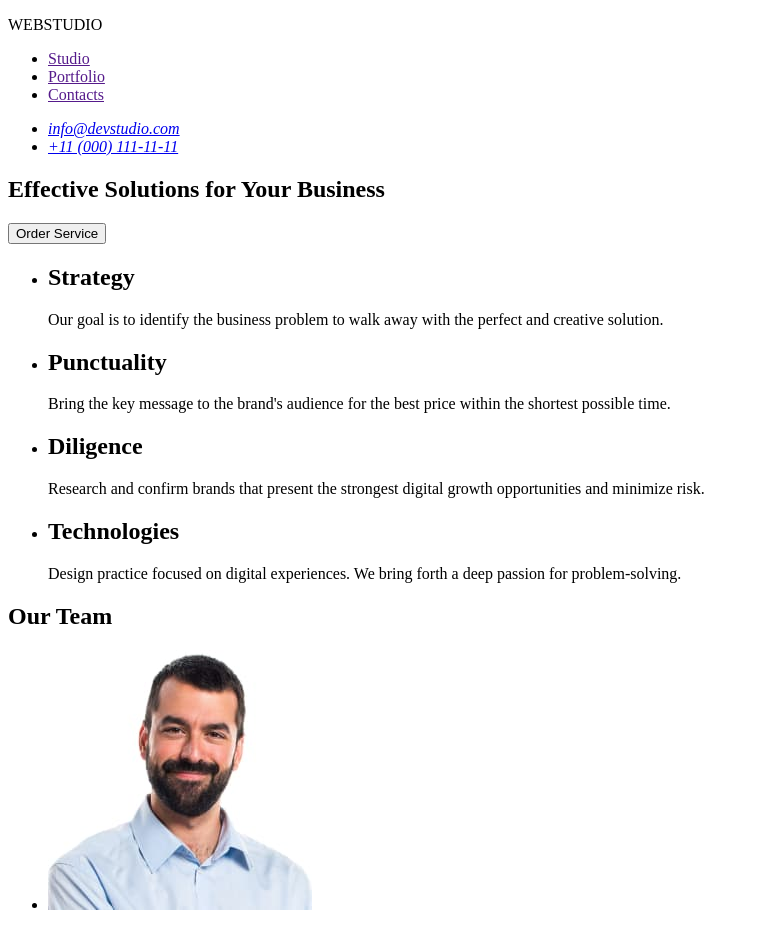
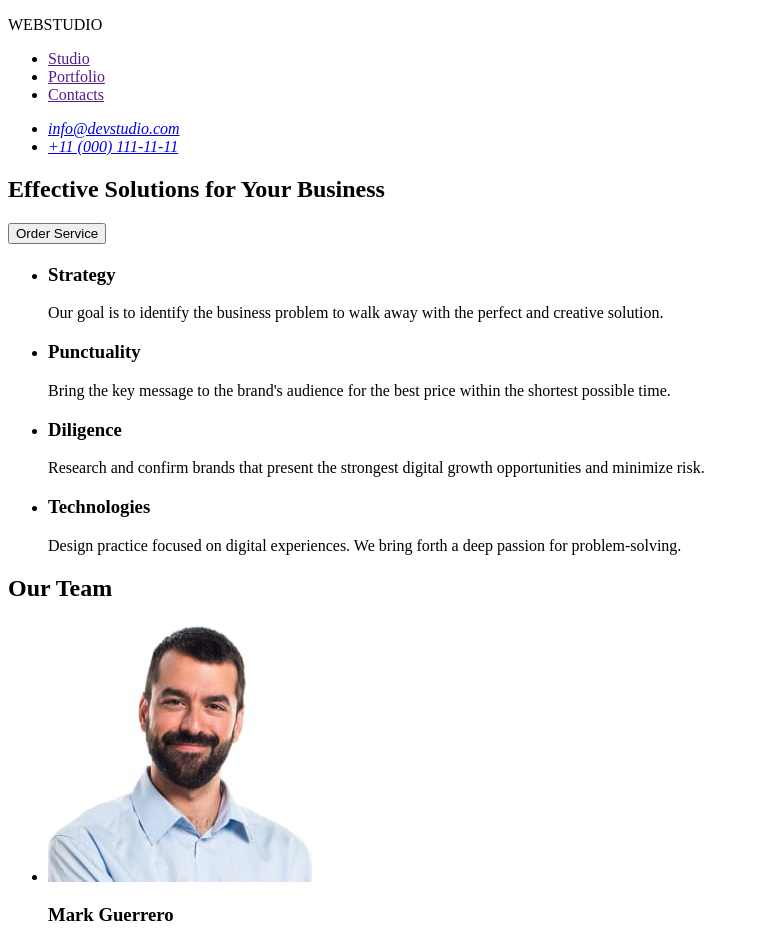
Before and after one commit to NazGo0lm/goit-markup-hw-01, a plain HTML site: page index.html in a window 1280 px wide. Shown: the top 929 px of the page, without its empty margins (0-759 px from the left). Drawn offline with Linux system fonts and the light colour scheme.

Commit message:
add index.html

```diff
--- a/index.html
+++ b/index.html
@@ -33,30 +33,31 @@
       </section>
 
       <section>
+        <h2></h2>
         <ul>
           <li>
-            <h2>Strategy</h2>
+            <h3>Strategy</h3>
             <p>
               Our goal is to identify the business problem to walk away with the
               perfect and creative solution.
             </p>
           </li>
           <li>
-            <h2>Punctuality</h2>
+            <h3>Punctuality</h3>
             <p>
               Bring the key message to the brand's audience for the best price
               within the shortest possible time.
             </p>
           </li>
           <li>
-            <h2>Diligence</h2>
+            <h3>Diligence</h3>
             <p>
               Research and confirm brands that present the strongest digital
               growth opportunities and minimize risk.
             </p>
           </li>
           <li>
-            <h2>Technologies</h2>
+            <h3>Technologies</h3>
             <p>
               Design practice focused on digital experiences. We bring forth a
               deep passion for problem-solving.
@@ -100,7 +101,7 @@
       </section>
     </main>
     <footer>
-      <p>WEBSTUDIO</p>
+      <a href="./index.html">WebStudio</a>
       <p>
         Increase the flow of customers and sales for your business with digital
         marketing & growth solutions.
```
